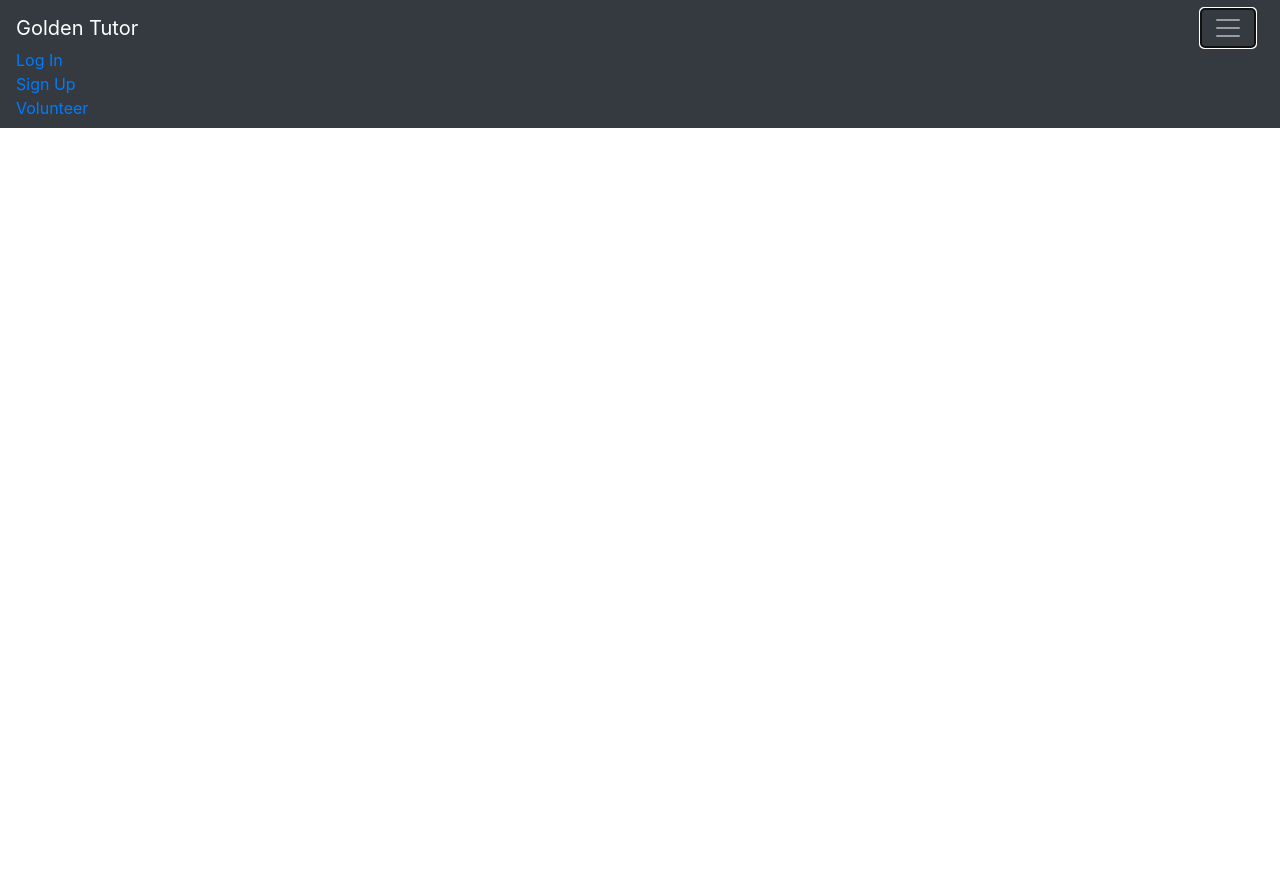
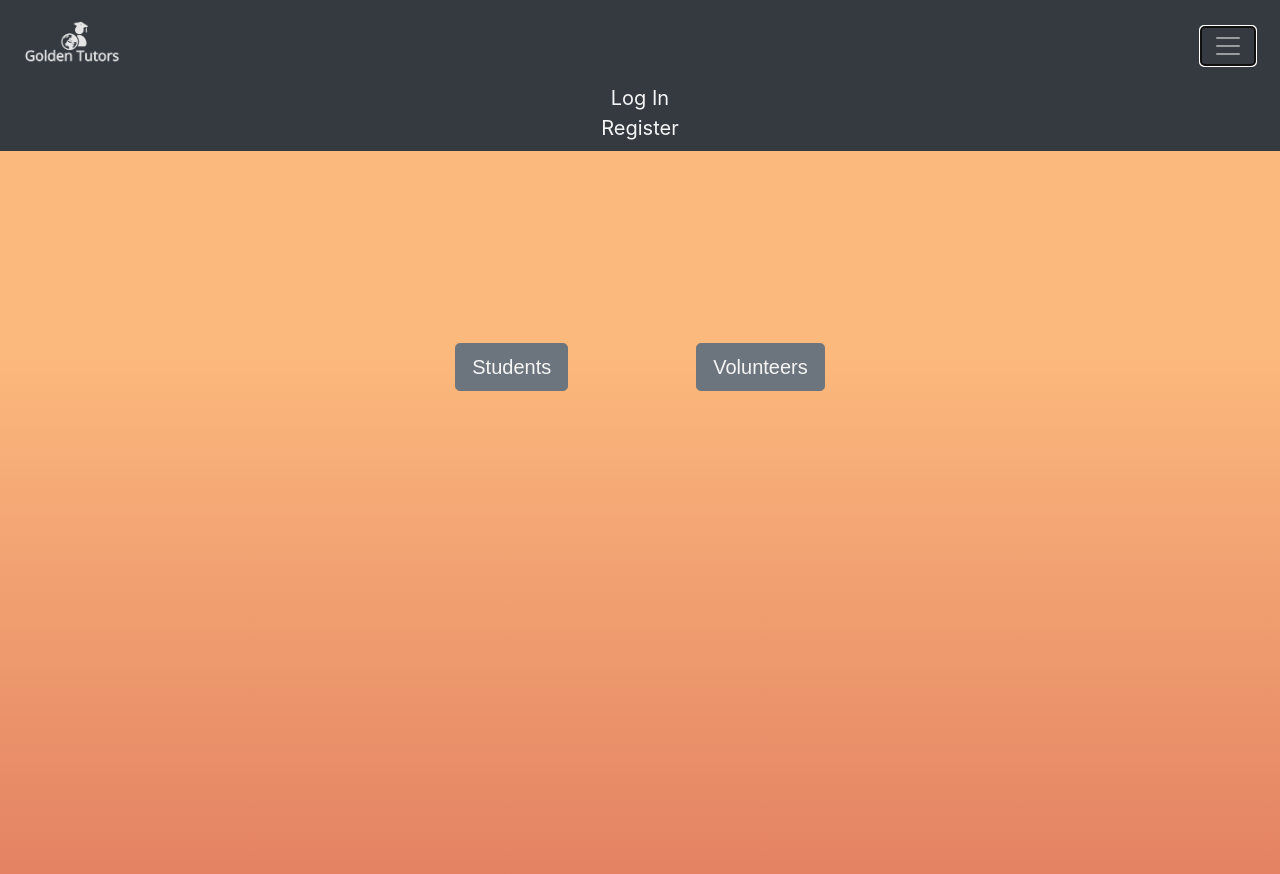
Before and after one commit to BW-SchoolInTheCloud1/FrontEnd, a React (Create React App) app: page /register in a window 1280 px wide. Both pictures are taken after a click on the button 1228 px from the left and 28 px from the top of the page. Shown: the top 874 px of the page. Before the commit the page ends 800 px from the top, so only its background shows below. Built offline with nearby package versions, Linux system fonts and the light colour scheme.

Commit message:
Changed some styling throughout This commit: ~~Added a Register Page ~~Uniformed the Styles

```diff
--- a/package.json
+++ b/package.json
@@ -9,7 +9,6 @@
     "availity-reactstrap-validation": "^2.6.1",
     "axios": "^0.19.2",
     "bootstrap": "^4.4.1",
-    "formik": "^2.1.4",
     "react": "^16.13.0",
     "react-dom": "^16.13.0",
     "react-redux": "^7.2.0",
@@ -18,8 +17,7 @@
     "reactstrap": "^8.4.1",
     "redux": "^4.0.5",
     "redux-thunk": "^2.3.0",
-    "styled-components": "^5.0.1",
-    "yup": "^0.28.1"
+    "styled-components": "^5.0.1"
   },
   "scripts": {
     "start": "react-scripts start",
--- a/src/App.css
+++ b/src/App.css
@@ -2,37 +2,21 @@
   text-align: center;
 }
 
-.App-logo {
-  height: 40vmin;
-  pointer-events: none;
+.registerButton{
+  margin: 5%;
+  margin-top: 15%;
+}
+.registerLink{
+  text-decoration: none;
+  color: whitesmoke;
 }
 
-@media (prefers-reduced-motion: no-preference) {
-  .App-logo {
-    animation: App-logo-spin infinite 20s linear;
-  }
+.navLink{
+  text-decoration: none;
+  color: whitesmoke;
+  font-size: 20px;
 }
+.logo{
+  width: 7rem;
 
-.App-header {
-  background-color: #282c34;
-  min-height: 100vh;
-  display: flex;
-  flex-direction: column;
-  align-items: center;
-  justify-content: center;
-  font-size: calc(10px + 2vmin);
-  color: white;
 }
-
-.App-link {
-  color: #61dafb;
-}
-
-@keyframes App-logo-spin {
-  from {
-    transform: rotate(0deg);
-  }
-  to {
-    transform: rotate(360deg);
-  }
-}
--- a/src/App.js
+++ b/src/App.js
@@ -1,19 +1,22 @@
-import React from "react"
-import { Route } from "react-router-dom"
-import NavBar from "./components/NavBar"
-import Login from "./components/Login"
-import StudentSignUp from "./components/StudentSignUp"
-import SeniorSignUp from "./components/SeniorSignUp"
+import React from 'react';
+import "./App.css"
+import { Route } from 'react-router-dom';
+import NavBar from './components/NavBar';
+import Login from './components/Login';
+import StudentSignUp from './components/StudentSignUp';
+import SeniorSignUp from './components/SeniorSignUp';
+import Register from './components/Register';
 
 function App() {
 	return (
 		<div className='App'>
 			<NavBar />
 			<Route exact path='/login' component={Login} />
-            <Route path='/sign-up' component={StudentSignUp} />
+			<Route path='/register' component={Register} />
+			<Route path='/student' component={StudentSignUp} />
 			<Route path='/volunteer' component={SeniorSignUp} />
 		</div>
-    )
+	);
 }
 
-export default App
+export default App;
--- a/src/components/Login.js
+++ b/src/components/Login.js
@@ -1,38 +1,49 @@
-import React, { useState } from 'react'
-import { useDispatch } from 'react-redux'
-import { login } from '../redux/actions'
-import { Button, Container, Row, Col } from 'reactstrap'
-import { AvForm, AvField, AvGroup } from 'availity-reactstrap-validation'
+import React, { useState } from 'react';
+import { useDispatch } from 'react-redux';
+import { login } from '../redux/actions';
+import { Button, Container, Row, Col } from 'reactstrap';
+import { AvForm, AvField, AvGroup } from 'availity-reactstrap-validation';
+import styled from 'styled-components';
+
+const BackgroundDiv = styled.div`
+	height: 100vh;
+	margin: 0;
+	padding: 0;
+	font-family: sans-serif;
+	background-color: #fcb97d;
+	background-image: linear-gradient(180deg, #fcb97d 25%, #e07a5f 100%);
+`;
 
 const Login = props => {
-   const dispatch = useDispatch()
+	const dispatch = useDispatch();
 	const [credentials, setCredentials] = useState({
 		email: '',
-      password: ''
-   })
+		password: '',
+	});
 
 	const handleChange = e => {
 		setCredentials({
 			...credentials,
-         [e.target.name]: e.target.value
-      })
-   }
+			[e.target.name]: e.target.value,
+		});
+	};
 
 	const handleSubmit = e => {
-      e.preventDefault()
-      dispatch(login(credentials, props))
+		e.preventDefault();
+		dispatch(login(credentials, props));
 		setCredentials({
 			email: '',
-         password: ''
-      })
-   }
+			password: '',
+		});
+	};
 
 	return (
-      <Container style={{marginTop: '50px'}}>
+		<BackgroundDiv>
+			<Container>
 				<Row>
-            <Col sm="12" md={{ size: 6, offset: 3 }}>
+					<Col sm='12' md={{ size: 6, offset: 3 }}>
 						<h3>Log in below</h3>
-               <AvForm onSubmit={handleSubmit} style={{marginTop: '20px'}}>
+						<AvForm onSubmit={handleSubmit} style={{ marginTop: '20px' }}>
 							<AvField
 								label='Email'
 								type='email'
@@ -42,26 +53,28 @@ const Login = props => {
 								value={credentials.email}
 								onChange={handleChange}
 								validate={{
-                        required: {value: true, errorMessage: 'A valid email is required for log in'},
+									required: { value: true, errorMessage: 'A valid email is required for log in' },
 								}}
 							/>
 							<AvField
 								label='Password'
 								type='password'
-                     name='password' id='password'
+								name='password'
+								id='password'
 								placeholder='Please enter your password here'
 								value={credentials.password}
 								onChange={handleChange}
 								validate={{
-                        required: {value: true, errorMessage: 'A valid password is required for log in'}
+									required: { value: true, errorMessage: 'A valid password is required for log in' },
 								}}
 							/>
-                  <Button color='primary'>Log In</Button>
+							<Button>Log In</Button>
 						</AvForm>
 					</Col>
 				</Row>
 			</Container>
-   )
-}
+		</BackgroundDiv>
+	);
+};
 
-export default Login
+export default Login;
--- a/src/components/NavBar.js
+++ b/src/components/NavBar.js
@@ -1,5 +1,6 @@
 import React, { useState } from "react"
 import { Link } from "react-router-dom"
+import Logo from '../images/Golden-Tutors-logo.png'
 import {
     Collapse,
     Navbar,
@@ -23,26 +24,28 @@ const NavBar = () => {
     return (
 					<div>
 						<Navbar color='dark' dark>
-                <NavbarBrand href='/' className='mr-auto'>
-                    Golden Tutor
+							<NavbarBrand src={Logo} href='https://goldentutors.netlify.com/' className='mr-auto'>
+								<img src={Logo} alt='logo' className='logo' />
 							</NavbarBrand>
+
 							<NavbarToggler onClick={toggleNavbar} className='mr-2' />
 							<Collapse isOpen={!collapsed} navbar>
 								<Nav navbar>
 									<NavItem>
-                            <Link to='/login'>Log In</Link>
+										<Link to='/login' className='navLink'>
+											Log In
+										</Link>
 									</NavItem>
 									<NavItem>
-                            <Link to='/sign-up'>Sign Up</Link>
-                        </NavItem>
-                        <NavItem>
-                            <Link to='/volunteer'>Volunteer</Link>
+										<Link to='/register' className='navLink'>
+											Register
+										</Link>
 									</NavItem>
 								</Nav>
 							</Collapse>
 						</Navbar>
 					</div>
-    )
+				);
 }
 
 export default NavBar
--- /dev/null
+++ b/src/components/Register.js
@@ -0,0 +1,33 @@
+import React from 'react';
+import {Button} from 'reactstrap'
+import { Link } from 'react-router-dom'
+import styled from 'styled-components'
+
+const BackgroundDiv = styled.div`
+	height: 100vh;
+	margin: 0;
+  padding: 0;
+	font-family: sans-serif;
+	background-color: #fcb97d;
+	background-image: linear-gradient(180deg, #fcb97d 25%, #e07a5f 100%);
+`;
+
+const Register = () => {
+
+
+  return (
+			<BackgroundDiv>
+				<Button size='lg' className='registerButton'>
+					<Link to='/student' className='registerLink'>
+						Students
+					</Link>
+				</Button>
+				<Button size='lg' className='registerButton'>
+					<Link to='/volunteer' className='registerLink'>
+						Volunteers
+					</Link>
+				</Button>
+			</BackgroundDiv>
+		);
+}
+export default Register
--- a/src/components/SeniorSignUp.js
+++ b/src/components/SeniorSignUp.js
@@ -33,7 +33,7 @@ const SeniorSignUp = () => {
         <BackgroundDiv>
             <Container>
                 <Row>
-                    <Col sm={{ size: 6, order: 2, offset: 1 }}>
+                    <Col sm={{ size: 6, order: 2, offset: 3 }}>
                         <h1>Volunteer Sign Up</h1>
                         <AvForm>
                             <AvField
@@ -87,11 +87,8 @@ const SeniorSignUp = () => {
                                 value={seniors.country}
                                 onChange={handleChange}
                                 helpMessage='Please select a country from the following'>
-                                <option>USA</option>
-                                <option>Canada</option>
-                                <option>Mexico</option>
-                                <option>England</option>
-                                <option>France</option>
+                                <option>Country</option>
+                                {/* write map function to return more options the one above is a placeholder */}
                             </AvField>
                             <AvField
                                 label='Availability'
```
Also changed, not shown: src/images/Golden-Tutors-logo.png (added), 1 other file (tests, documents, lock files or other folders). Lines whose indentation alone changed are shown as unchanged.
